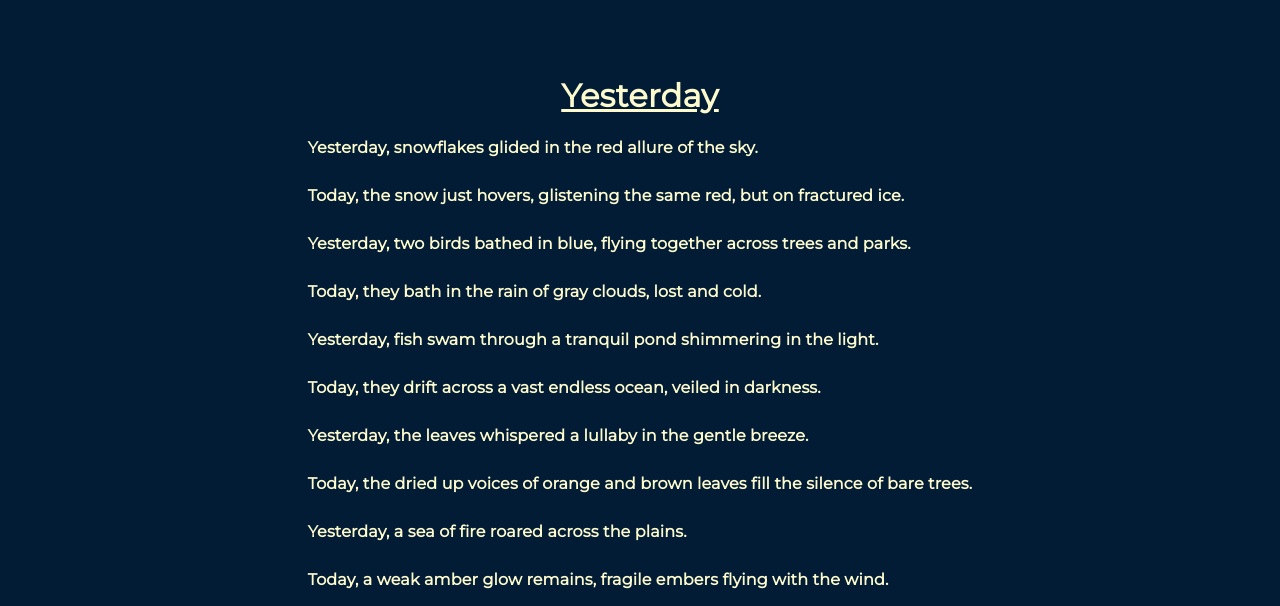
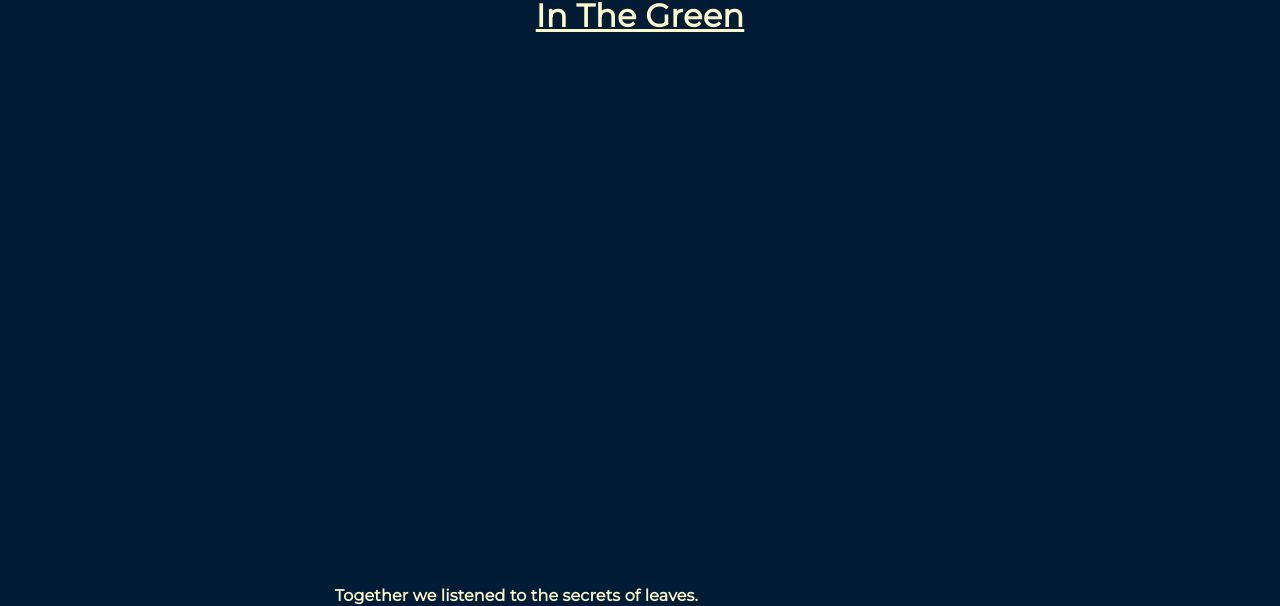
Before and after one commit to Jake-Yeo/jjs-poetry, a React (Create React App) app: page / in a window 1280 px wide. Shown: the part 888-1494 px from the top of the page. Built offline with nearby package versions, Linux system fonts and the light colour scheme.

Commit message:
Formatted the poems better

```diff
--- a/src/pages/MainPage.tsx
+++ b/src/pages/MainPage.tsx
@@ -121,28 +121,13 @@ export const MainPage = () => {
                 <SunsetBackground>
                     <Box sx={{ animation: `${moveTextUpAnimation} 5s forwards`, }}>
                         <Typography variant="h1" sx={headerStyle}>
-                            Sunset Poetry
+                            My Pallet of Words
                         </Typography >
                         <Typography variant="h2" sx={authorTextStyle}>
                             By: Jake Yeo
                         </Typography >
                     </Box>
                 </SunsetBackground>
-            </Grid>
-            {/* Yesterday Poem */}
-            <Grid item>
-                <Box sx={{
-                    width: '100vw',
-                    minHeight: '100vh',
-                    color: '#FDFACD',
-                    background: '#021C35',
-                    justifyContent: 'center',
-                    alignItems: 'center',
-                    paddingTop: '20vh',
-                    paddingBottom: '10vh',
-                }}>
-                    <GetPoemComponent path='./Yesterday.txt' title='Yesterday' />
-                </Box>
             </Grid>
             {/* In The Green Poem */}
             <Grid item>
@@ -159,7 +144,7 @@ export const MainPage = () => {
                     <GetPoemComponent path='./InTheGreen.txt' title='In The Green' />
                 </Box>
             </Grid>
-            {/* Just As Important */}
+            {/* Homes */}
             <Grid item>
                 <Box sx={{
                     width: '100vw',
@@ -171,7 +156,7 @@ export const MainPage = () => {
                     paddingTop: '10vh',
                     paddingBottom: '10vh',
                 }}>
-                    <GetPoemComponent path='./JustAsImportant.txt' title='Just As Important' />
+                    <GetPoemComponent path='./Homes.txt' title='Homes' />
                 </Box>
             </Grid>
             {/* ButIfYouDoImSorry */}
@@ -189,7 +174,7 @@ export const MainPage = () => {
                     <GetPoemComponent path='./ButIfYouDoImSorry.txt' title="But If You Do I'm Sorry" />
                 </Box>
             </Grid>
-            {/* GreyMist */}
+            {/* If Only It Were The Afternoon */}
             <Grid item>
                 <Box sx={{
                     width: '100vw',
@@ -201,7 +186,7 @@ export const MainPage = () => {
                     paddingTop: '10vh',
                     paddingBottom: '10vh',
                 }}>
-                    <GetPoemComponent path='./GreyMist.txt' title="Grey Mist" />
+                    <GetPoemComponent path='./IfOnlyItWereTheAfternoon.txt' title="If Only It Were The Afternoon" />
                 </Box>
             </Grid>
         </Grid>
```
Also changed, not shown: public/ButIfYouDoImSorry.txt, public/GreyMist.txt (deleted), public/Homes.txt, public/IfOnlyItWereTheAfternoon.txt (added), public/InTheGreen.txt.
